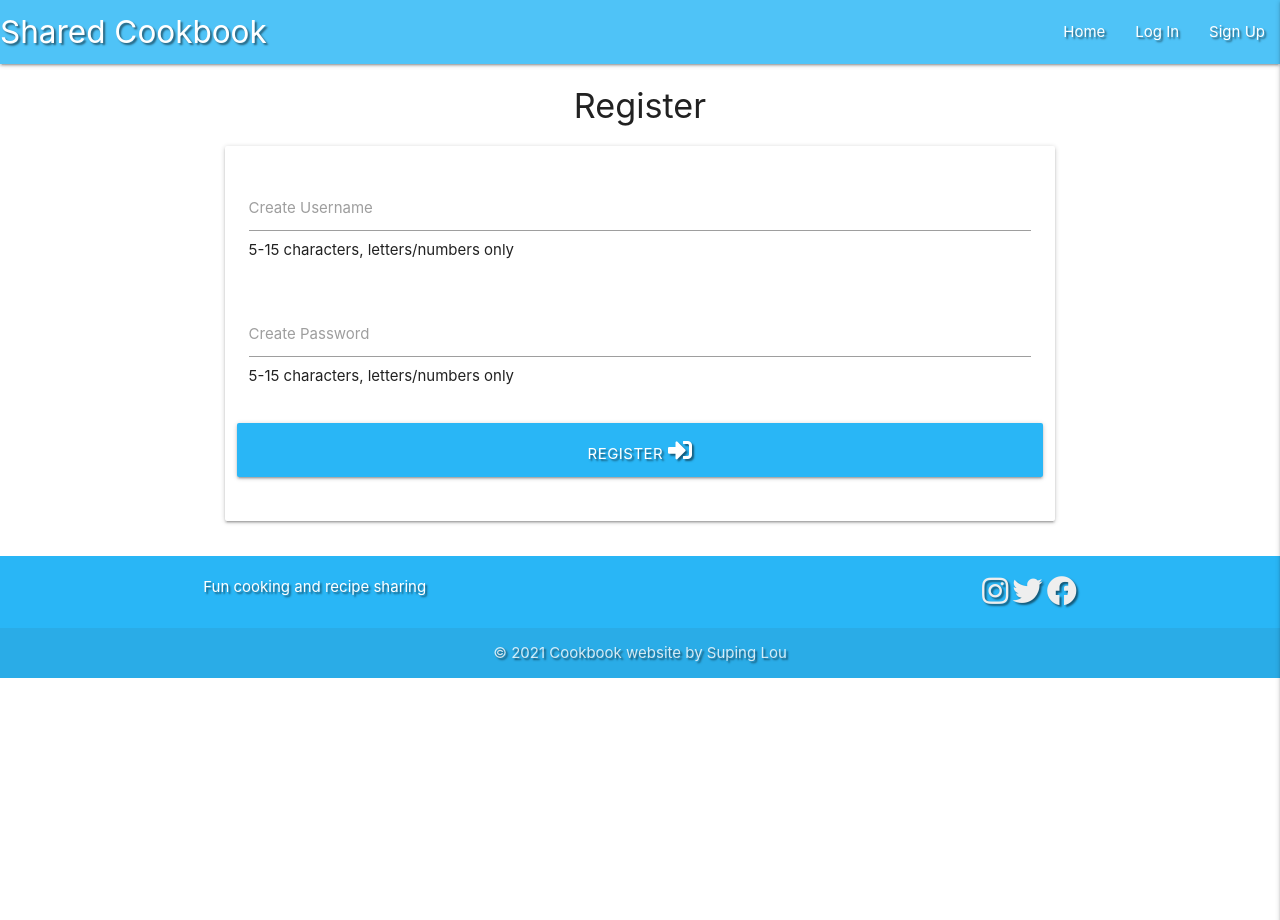
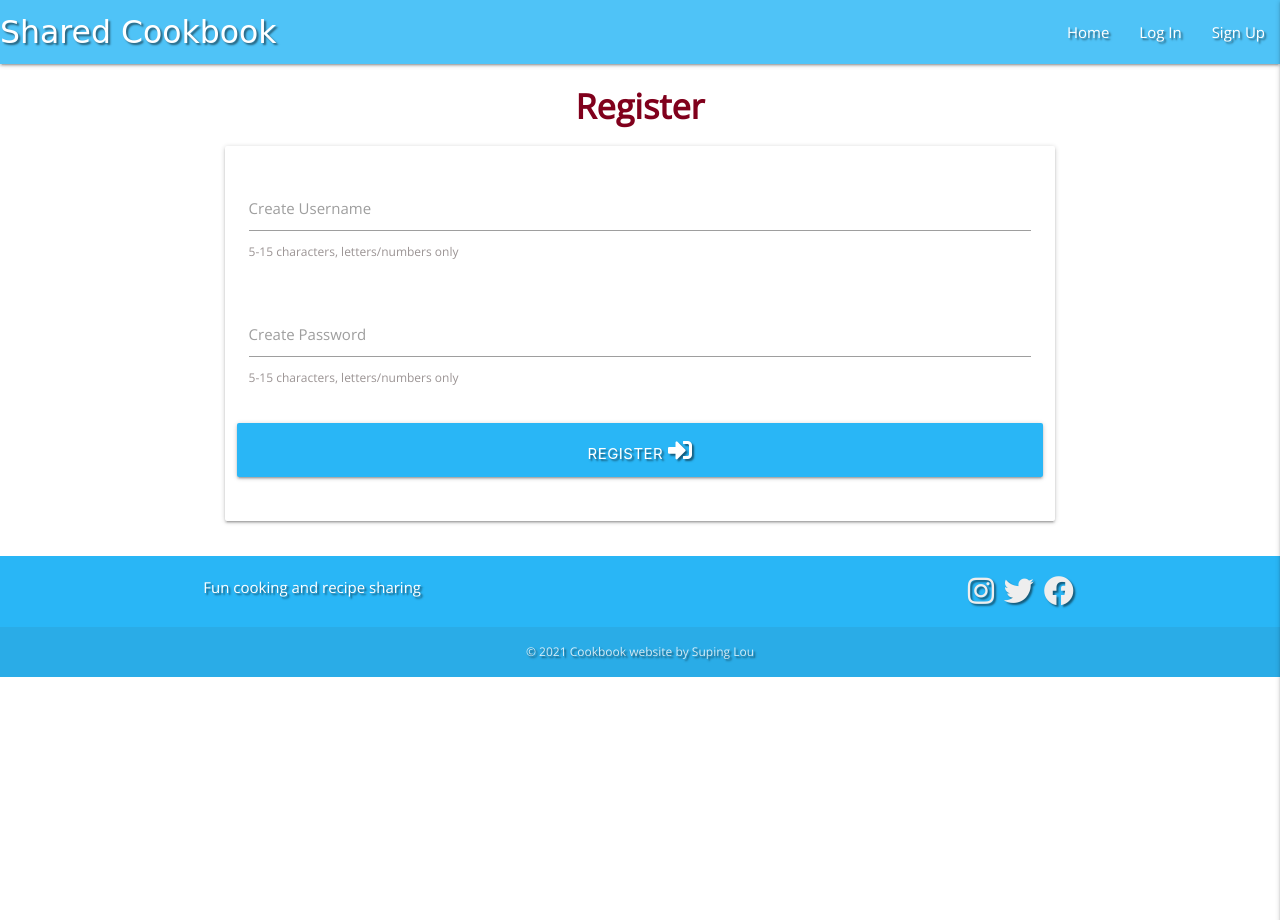
Before and after one commit to Code-Institute-Submissions/suping106-milestone3, a Flask app: page /register in a window 1280 px wide. Run offline with Flask 2, Linux system fonts and the light colour scheme; some libraries are stand-ins or nearby versions.

Commit message:
style.css updated

```diff
--- a/static/css/style.css
+++ b/static/css/style.css
@@ -1,7 +1,115 @@
+/* --- GENERAL --- */
+
+body {
+    font-family: 'Roboto', sans-serif;
+    font-family: 'Open Sans', sans-serif;
+}
+
 .text-shadow {
     text-shadow: 2px 2px 2px rgba(0, 0, 0, 0.5);
 }
 
-.flashes h4 {
-    line-height: 2;
+.page-header {
+    font-weight: bold;
+    color: rgb(128, 0, 28);
 }
+
+/* --- NAVBAR --- */
+
+nav .brand-logo {
+    font-family: cursive;
+    position: absolute;
+    color: #fff;
+    display: inline-block;
+    font-size: 2.1rem;
+    padding: 0;
+}
+
+.sidenav h5 {
+    font-family: cursive;
+}
+
+/* --- FOOTER --- */
+
+.social-links a {
+    padding: 3px;
+}
+
+.footer-copyright {
+    font-size: 12px;
+}
+
+/* --- RECIPE CARDS --- */
+
+.recipe-container {
+    line-height: 0;
+}
+
+.card {
+    position: relative;
+    margin: 2rem 0 1rem 0;
+    background-color: #fff;
+    -webkit-transition: -webkit-box-shadow .25s;
+    transition: -webkit-box-shadow .25s;
+    transition: box-shadow .25s;
+    transition: box-shadow .25s, -webkit-box-shadow .25s;
+    border-radius: 5px;
+}
+
+.card.small {
+    height: 200px;
+}
+
+.recipe-image {
+    width: 100%;
+    height: 100%;
+    border-radius: 5px;
+    display: block;
+    margin: 0;
+}
+
+.recipecard-title {
+    font-size: 12px;
+    font-weight: bold;
+}
+
+/* --- RECIPE CONTENTS --- */
+
+.chip {
+    display: inline-block;
+    height: 32px;
+    font-size: 13px;
+    font-weight: bold;
+    color: rgba(0,0,0,0.6);
+    line-height: 32px;
+    padding: 0 12px;
+    border-radius: 16px;
+    background-color: rgb(193, 180, 228);
+    margin-bottom: 5px;
+    margin-right: 5px;
+}
+
+.details {
+    font-family: 'Roboto', sans-serif;
+}
+
+.created-by {
+    font-family: 'Roboto', sans-serif;
+    color: rgb(155, 148, 148);
+}
+
+.section-userrecipes {
+    padding-bottom: 18rem;
+}
+
+/* --- OTHER --- */
+
+.register-help {
+    font-size: 12px;
+    color: rgb(155, 148, 148);
+}
+
+.section-noresults {
+    padding-top: 7rem;
+    padding-bottom: 7rem;
+}
```
